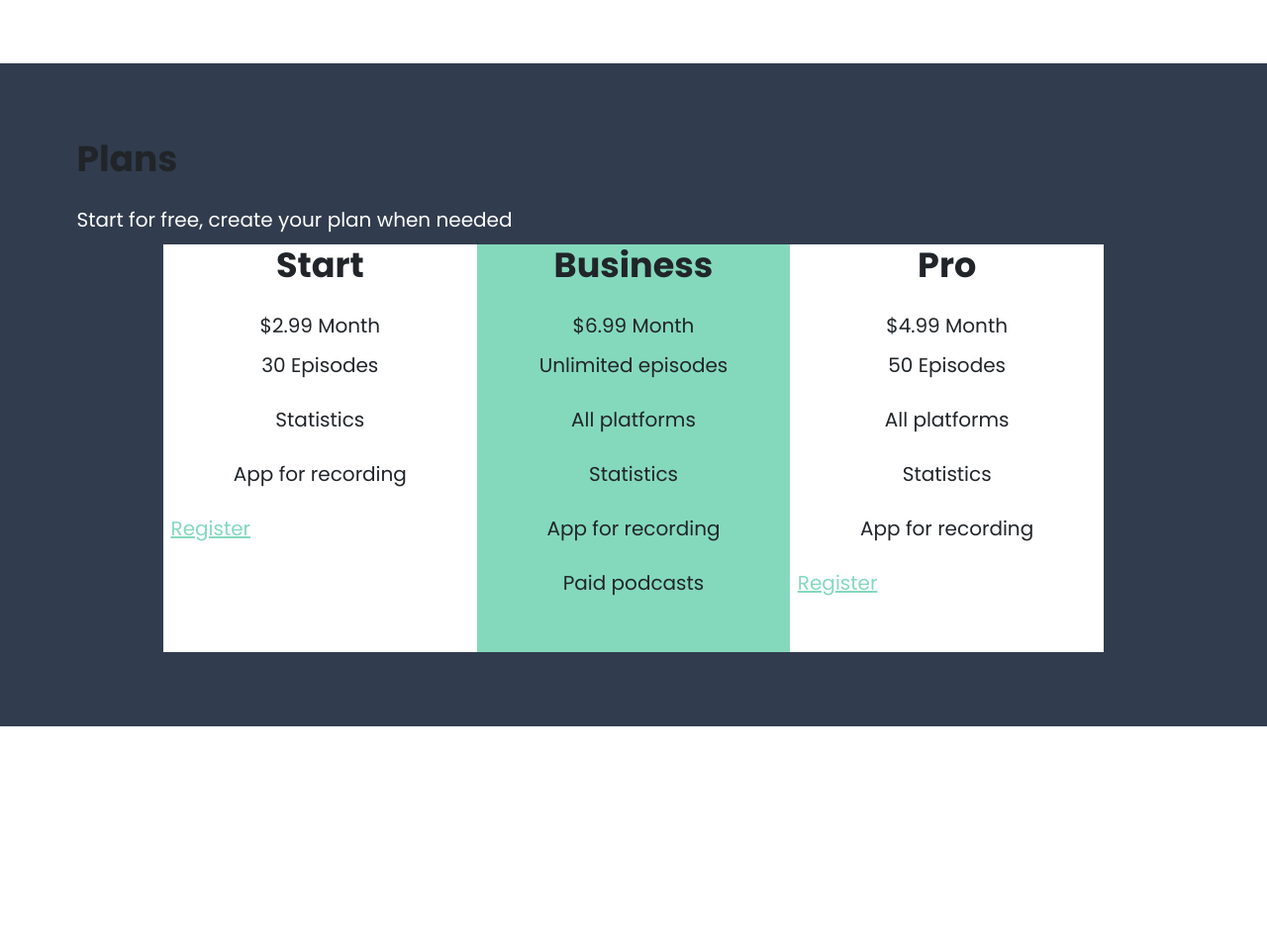
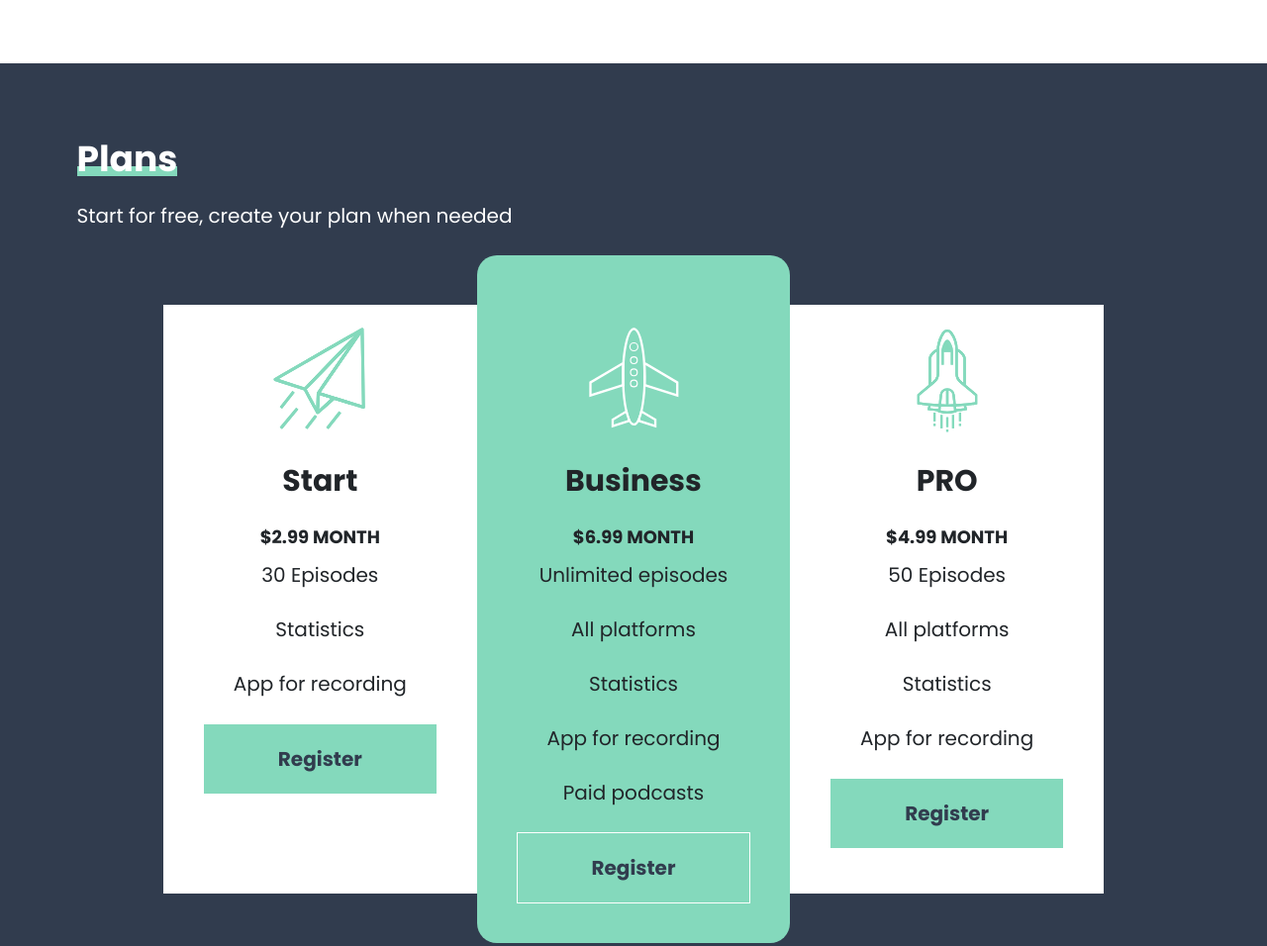
Before and after one commit to ManuelDevWeb/PodcastFM_Bootstrap5_SASS-, a website: page index.html in a window 1280 px wide. Shown: the part 2660-3616 px from the top of the page at 99% size. Before the commit the page ends 3394 px from the top, so only its background shows below. Drawn offline with Linux system fonts and the light colour scheme.

Commit message:
Se finalizo la seccion de planes

```diff
--- a/PasoAPaso.txt
+++ b/PasoAPaso.txt
@@ -65,3 +65,5 @@
 🟢 Seccion Plans
 
 27. Crear la estructura de la seccion en el archivo index.html
+
+28. Crear el archivo: src/scss/ui/_plans.scss
--- a/index.html
+++ b/index.html
@@ -88,7 +88,7 @@
       <div class="container-xl">
         <h2>Plans</h2>
         <p class="text-white">Start for free, create your plan when needed</p>
-        <div class="row justify-content-center">
+        <div class="row justify-content-center mt-4">
           <div class="col-md-10">
             <div class="row our-plans">
               <div class="col-md-4 bg-white order-2 plan start">
@@ -99,7 +99,7 @@
                   <li class="text-center mb-2">Statistics</li>
                   <li class="text-center mb-2">App for recording</li>
                 </ul>
-                <a href="#" class="button-plan">Register</a>
+                <a href="#" class="btn btn-plan">Register</a>
               </div>
               <div class="col-md-4 bg-primary order-1 order-md-2 plan business">
                 <h3 class="text-center">Business</h3>
@@ -111,10 +111,10 @@
                   <li class="text-center mb-2">App for recording</li>
                   <li class="text-center mb-2">Paid podcasts</li>
                 </ul>
-                <a href="#" class="button-plan">Register</a>
+                <a href="#" class="btn btn-plan">Register</a>
               </div>
               <div class="col-md-4 bg-white order-3 plan pro">
-                <h3 class="text-center">Pro</h3>
+                <h3 class="text-center">PRO</h3>
                 <p class="text-center price">$4.99 Month</p>
                 <ul class="list-unstyled">
                   <li class="text-center mb-2">50 Episodes</li>
@@ -122,7 +122,7 @@
                   <li class="text-center mb-2">Statistics</li>
                   <li class="text-center mb-2">App for recording</li>
                 </ul>
-                <a href="#" class="button-plan">Register</a>
+                <a href="#" class="btn btn-plan">Register</a>
               </div>
             </div>
           </div>
--- a/src/scss/_custom.scss
+++ b/src/scss/_custom.scss
@@ -16,6 +16,7 @@
 
 $h1-font-size: 4.5rem;
 $h2-font-size: 3.6rem;
+$h3-font-size: 3rem;
 
 // Espaciado (Afecta padding y margin)
 $spacer: 5rem;
--- a/src/scss/components/_buttons.scss
+++ b/src/scss/components/_buttons.scss
@@ -27,3 +27,16 @@
     display: inline-block;
   }
 }
+
+.btn-plan {
+  // Hereando todo el css de btn-header
+  @extend .btn-header;
+  border: 1px solid $white;
+
+  @include button-size(2rem, 3rem, 2rem, 0);
+
+  // Media que se aplica a partir de md
+  @include media-breakpoint-up(md) {
+    display: block;
+  }
+}
--- a/src/scss/ui/_index.scss
+++ b/src/scss/ui/_index.scss
@@ -6,3 +6,5 @@
 @forward "benefits";
 // Importando archivo _statistics.scss (Forward solo importa el archivo, pero no lo compila)
 @forward "statistics";
+// Importando archivo _plans.scss (Forward solo importa el archivo, pero no lo compila)
+@forward "plans";
--- /dev/null
+++ b/src/scss/ui/_plans.scss
@@ -0,0 +1,70 @@
+// _plans.scss (_ Indica que se importara en otro archivo)
+
+// Importando archivo _mixins.scss (Use compila el archivo)
+@use "utils/mixins" as m;
+// Importando archivo _custom.scss (Use compila el archivo)
+@use "../custom" as *;
+
+$separation: 5rem;
+
+.plans {
+  h2 {
+    // Invocando mixin headingBorder
+    @include m.headingBorder($white, $primary);
+  }
+}
+
+.plan {
+  padding: 16rem 4rem 4rem 4rem;
+  border-bottom: 1px solid #e1e1e1;
+
+  // Media que se aplica a partir de md
+  @include media-breakpoint-up(md) {
+    border: none;
+
+    // Invocando mixin transition de bootstrap
+    @include transition(transform 300ms ease);
+
+    // Aplicando transformacion al hacer hover
+    &:hover {
+      // Rotacion, crecimiento,
+      transform: scale(1.1);
+    }
+  }
+
+  .price {
+    font-size: 1.8rem;
+    font-weight: 700;
+    text-transform: uppercase;
+  }
+
+  // & Significa que las clases estan en un mismo elemento
+  &.start {
+    // Incovando mixin bgIcon
+    @include m.bgIcon("../img/icono_inicio.svg");
+  }
+
+  // & Significa que las clases estan en un mismo elemento
+  &.business {
+    // Incovando mixin bgIcon
+    @include m.bgIcon("../img/icono_negocio.svg");
+
+    // Media que se aplica a partir de md
+    @include media-breakpoint-up(md) {
+      margin-top: -#{$separation};
+      margin-bottom: -#{$separation};
+      border-radius: 2rem;
+      z-index: 100;
+      // Al padding de 16rem de las cards, le agregamos los 5 del margin top negativo
+      padding-top: calc(16rem + #{$separation});
+      // Al padding definido en el mixin bgIcon, le agregamos los 5 del margin top negativo
+      background-position-y: calc(2rem + #{$separation});
+    }
+  }
+
+  // & Significa que las clases estan en un mismo elemento
+  &.pro {
+    // Incovando mixin bgIcon
+    @include m.bgIcon("../img/icono_pro.svg");
+  }
+}
--- a/src/scss/utils/_mixins.scss
+++ b/src/scss/utils/_mixins.scss
@@ -14,6 +14,15 @@
   background-repeat: no-repeat;
   background-size: cover;
   background-position: top center;
+}
+
+// Funcion para iconos
+@mixin bgIcon($url) {
+  background-image: url($url);
+  background-size: 10rem;
+  // 50% para centrar horizontalmente y 2 rem de espacio en vertical
+  background-position: 50% 2rem;
+  background-repeat: no-repeat;
 }
 
 // Funcion para los h2
```
Also changed, not shown: build/css/app.css.
